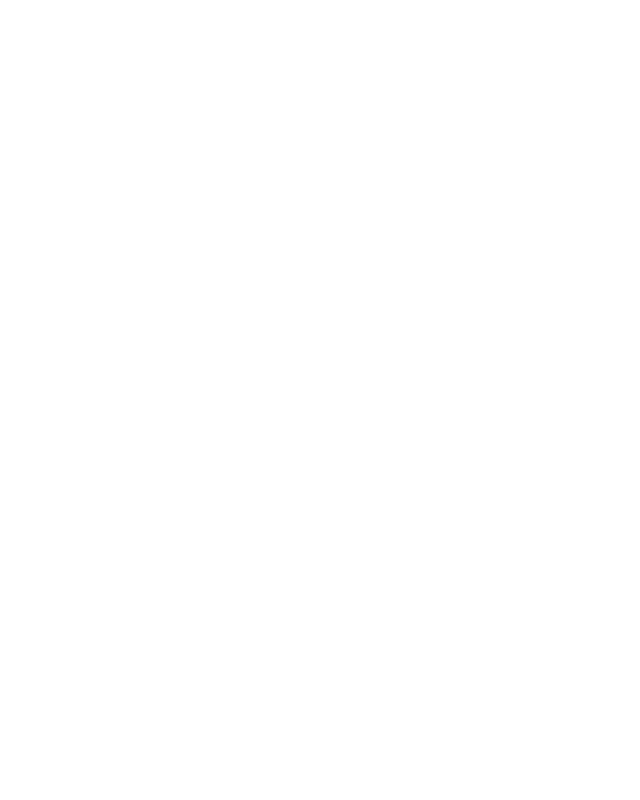
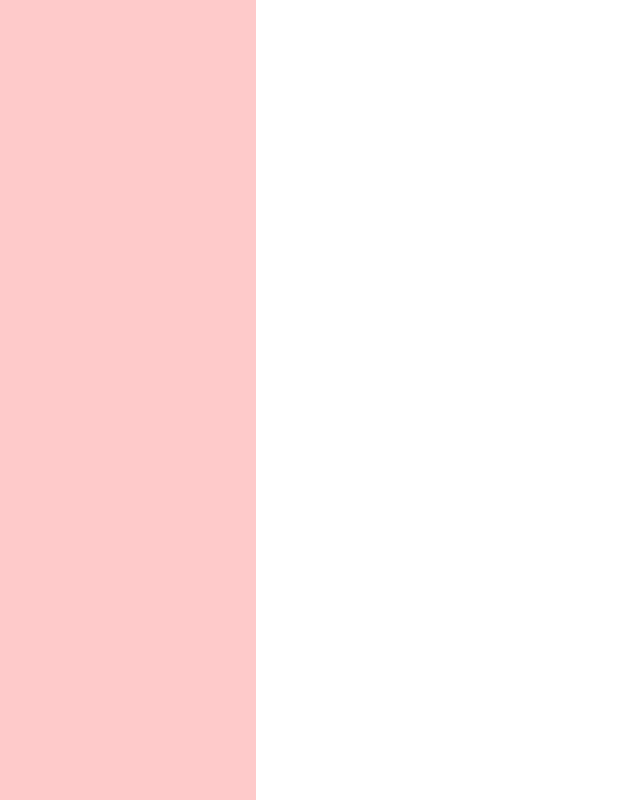
Before and after one commit to Coin-Capital/CC-Front-End, a Next.js app: page / in a window 1280 px wide. Shown: the whole page, without its empty margins (0-640 px from the left). Built offline with nearby package versions, Linux system fonts and the light colour scheme.

Commit message:
[ build ] : add react-icons lib

```diff
--- a/package.json
+++ b/package.json
@@ -13,6 +13,7 @@
     "@chakra-ui/react": "^2.8.0",
     "@emotion/react": "^11.11.1",
     "@emotion/styled": "^11.11.0",
+    "@react-icons/all-files": "^4.1.0",
     "@types/node": "20.5.1",
     "@types/react": "18.2.20",
     "@types/react-dom": "18.2.7",
@@ -24,6 +25,7 @@
     "postcss": "8.4.28",
     "react": "18.2.0",
     "react-dom": "18.2.0",
+    "react-icons": "^4.10.1",
     "tailwindcss": "3.3.3",
     "typescript": "5.1.6"
   }
--- a/src/app/layout.tsx
+++ b/src/app/layout.tsx
@@ -17,7 +17,7 @@ export default function RootLayout({
   children: React.ReactNode
 }) {
   return (
-    <html lang="en">
+    <html lang="pt-BR">
       <body className={inter.className}><ChakraProvider>{children}</ChakraProvider></body>
     </html>
   )
--- a/src/app/page.tsx
+++ b/src/app/page.tsx
@@ -1,5 +1,6 @@
 import SideBar from "@/components/SideBar";
 function MyApp() {
+
   return (
       <div>
         <SideBar />
--- a/src/components/SideBar.tsx
+++ b/src/components/SideBar.tsx
@@ -4,7 +4,9 @@ function SideBar() {
 
 return (
     <div>
+        <div className='bg-red-200 w-64 h-screen'>
 
+        </div>
     </div>
 )
 }
```
Also changed, not shown: 1 other file (tests, documents, lock files or other folders).
